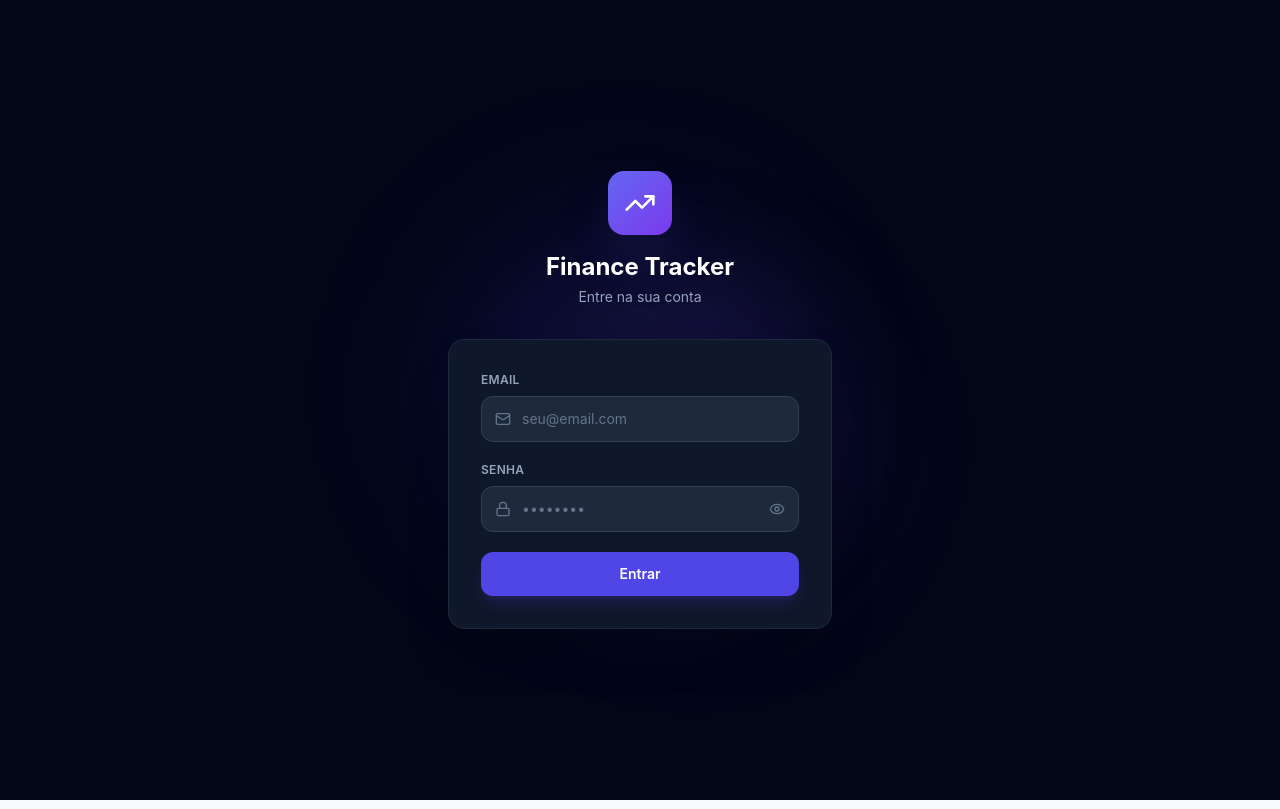
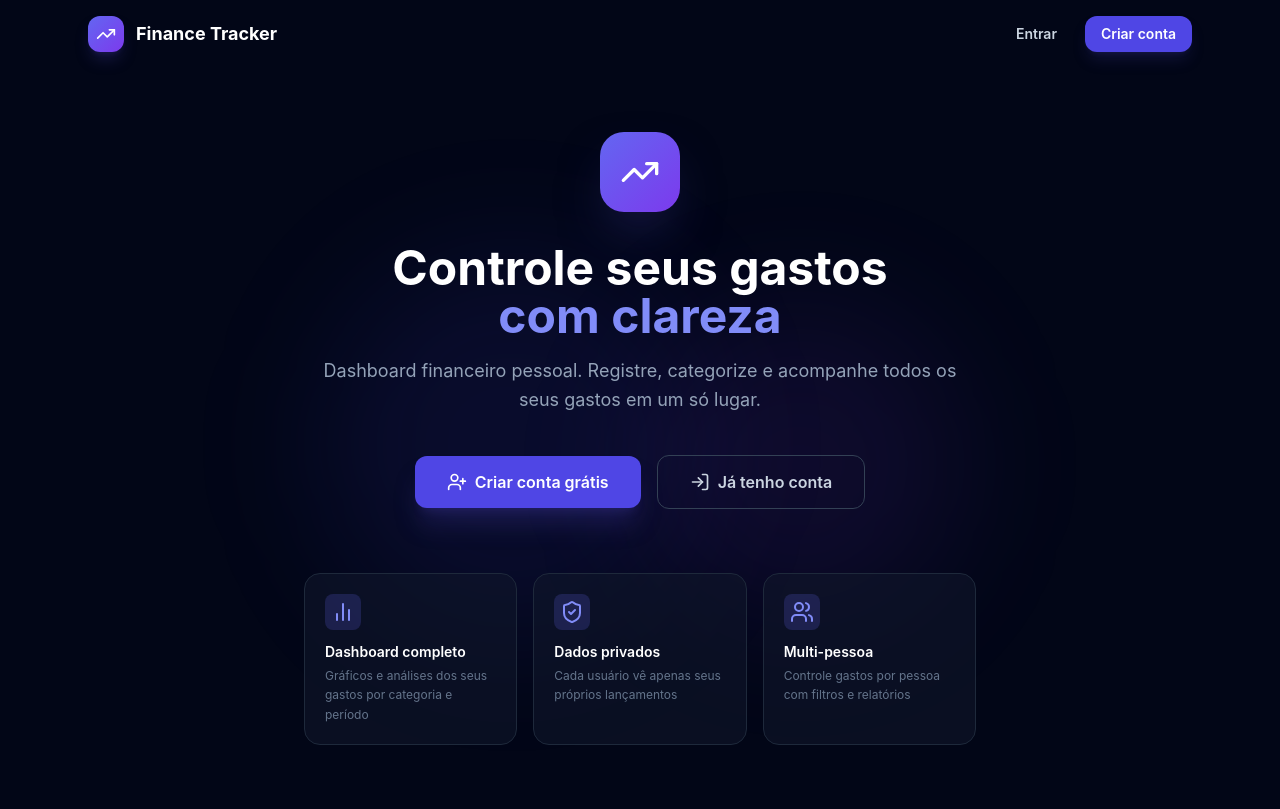
Before and after one commit to automacaoeverads-cloud/finance-tracker, a Next.js app: page / in a window 1280 px wide. Built offline with nearby package versions, Linux system fonts and the light colour scheme; no server answers.

Commit message:
feat: multi-user support

```diff
--- a/app/layout.tsx
+++ b/app/layout.tsx
@@ -5,24 +5,20 @@ import { useState } from 'react'
 import Sidebar from '@/components/Sidebar'
 import { ThemeProvider } from '@/lib/theme'
 import { AuthProvider, useAuth } from '@/lib/auth'
-import { TrendingUp, Menu, Mail, Lock, Eye, EyeOff } from 'lucide-react'
+import { TrendingUp, Menu, Mail, Lock, Eye, EyeOff, UserPlus, LogIn, BarChart2, ShieldCheck, Users } from 'lucide-react'
 
-function LoginGate({ children }: { children: React.ReactNode }) {
-  const { user, loading, signIn } = useAuth()
+type AuthTab = 'landing' | 'login' | 'register'
+
+function AppShell({ children }: { children: React.ReactNode }) {
+  const { user, loading, signIn, signUp } = useAuth()
+  const [tab, setTab] = useState<AuthTab>('landing')
   const [email, setEmail] = useState('')
   const [password, setPassword] = useState('')
+  const [confirmPassword, setConfirmPassword] = useState('')
   const [showPassword, setShowPassword] = useState(false)
   const [error, setError] = useState('')
   const [submitting, setSubmitting] = useState(false)
   const [sidebarOpen, setSidebarOpen] = useState(false)
-
-  if (loading) {
-    return (
-      <div className="min-h-screen flex items-center justify-center bg-slate-950">
-        <div className="w-8 h-8 border-4 border-indigo-800 border-t-indigo-400 rounded-full animate-spin" />
-      </div>
-    )
-  }
 
   async function handleLogin(e: React.FormEvent) {
     e.preventDefault()
@@ -33,28 +29,158 @@ function LoginGate({ children }: { children: React.ReactNode }) {
     if (err) setError('Email ou senha incorretos.')
   }
 
-  if (!user) {
+  async function handleRegister(e: React.FormEvent) {
+    e.preventDefault()
+    setError('')
+    if (password !== confirmPassword) {
+      setError('As senhas não coincidem.')
+      return
+    }
+    if (password.length < 6) {
+      setError('A senha deve ter pelo menos 6 caracteres.')
+      return
+    }
+    setSubmitting(true)
+    const { error: err } = await signUp(email, password)
+    setSubmitting(false)
+    if (err) setError(err)
+  }
+
+  if (loading) {
     return (
-      <div className="min-h-screen bg-slate-950 flex items-center justify-center p-4">
-        {/* Background decoration */}
+      <div className="min-h-screen flex items-center justify-center bg-slate-950">
+        <div className="w-8 h-8 border-4 border-indigo-800 border-t-indigo-400 rounded-full animate-spin" />
+      </div>
+    )
+  }
+
+  // ── LANDING PAGE ──────────────────────────────────────────────
+  if (!user && tab === 'landing') {
+    return (
+      <div className="min-h-screen bg-slate-950 flex flex-col">
+        {/* Nav */}
+        <nav className="px-6 py-4 flex items-center justify-between max-w-6xl mx-auto w-full">
+          <div className="flex items-center gap-3">
+            <div className="w-9 h-9 rounded-xl bg-gradient-to-br from-indigo-500 to-violet-600 flex items-center justify-center shadow-lg shadow-indigo-900/40">
+              <TrendingUp className="w-5 h-5 text-white" />
+            </div>
+            <span className="font-bold text-white text-lg">Finance Tracker</span>
+          </div>
+          <div className="flex items-center gap-3">
+            <button
+              onClick={() => { setTab('login'); setError('') }}
+              className="px-4 py-2 text-sm font-semibold text-slate-300 hover:text-white transition-colors"
+            >
+              Entrar
+            </button>
+            <button
+              onClick={() => { setTab('register'); setError('') }}
+              className="px-4 py-2 rounded-xl bg-indigo-600 hover:bg-indigo-500 text-white text-sm font-semibold transition-colors shadow-lg shadow-indigo-900/30"
+            >
+              Criar conta
+            </button>
+          </div>
+        </nav>
+
+        {/* Hero */}
+        <div className="flex-1 flex flex-col items-center justify-center px-6 py-16 text-center relative overflow-hidden">
+          {/* Background glows */}
+          <div className="absolute top-1/4 left-1/4 w-96 h-96 bg-indigo-600/10 rounded-full blur-3xl pointer-events-none" />
+          <div className="absolute bottom-1/4 right-1/4 w-80 h-80 bg-violet-600/10 rounded-full blur-3xl pointer-events-none" />
+
+          <div className="relative max-w-2xl">
+            <div className="w-20 h-20 rounded-3xl bg-gradient-to-br from-indigo-500 to-violet-600 flex items-center justify-center mx-auto mb-8 shadow-2xl shadow-indigo-900/50">
+              <TrendingUp className="w-10 h-10 text-white" />
+            </div>
+            <h1 className="text-4xl sm:text-5xl font-bold text-white mb-4 leading-tight">
+              Controle seus gastos<br />
+              <span className="text-indigo-400">com clareza</span>
+            </h1>
+            <p className="text-slate-400 text-lg mb-10 leading-relaxed">
+              Dashboard financeiro pessoal. Registre, categorize e acompanhe todos os seus gastos em um só lugar.
+            </p>
+
+            <div className="flex flex-col sm:flex-row items-center justify-center gap-4 mb-16">
+              <button
+                onClick={() => { setTab('register'); setError('') }}
+                className="w-full sm:w-auto px-8 py-3.5 rounded-xl bg-indigo-600 hover:bg-indigo-500 text-white font-semibold text-base transition-colors shadow-xl shadow-indigo-900/40 flex items-center justify-center gap-2"
+              >
+                <UserPlus className="w-5 h-5" />
+                Criar conta grátis
+              </button>
+              <button
+                onClick={() => { setTab('login'); setError('') }}
+                className="w-full sm:w-auto px-8 py-3.5 rounded-xl border border-slate-700 hover:border-slate-500 text-slate-300 hover:text-white font-semibold text-base transition-colors flex items-center justify-center gap-2"
+              >
+                <LogIn className="w-5 h-5" />
+                Já tenho conta
+              </button>
+            </div>
+
+            {/* Feature cards */}
+            <div className="grid grid-cols-1 sm:grid-cols-3 gap-4 text-left">
+              {[
+                { icon: BarChart2, title: 'Dashboard completo', desc: 'Gráficos e análises dos seus gastos por categoria e período' },
+                { icon: ShieldCheck, title: 'Dados privados', desc: 'Cada usuário vê apenas seus próprios lançamentos' },
+                { icon: Users, title: 'Multi-pessoa', desc: 'Controle gastos por pessoa com filtros e relatórios' },
+              ].map(({ icon: Icon, title, desc }) => (
+                <div key={title} className="bg-slate-900/60 border border-slate-800 rounded-2xl p-5">
+                  <div className="w-9 h-9 rounded-lg bg-indigo-500/20 flex items-center justify-center mb-3">
+                    <Icon className="w-4.5 h-4.5 text-indigo-400" />
+                  </div>
+                  <p className="font-semibold text-white text-sm mb-1">{title}</p>
+                  <p className="text-xs text-slate-500 leading-relaxed">{desc}</p>
+                </div>
+              ))}
+            </div>
+          </div>
+        </div>
+      </div>
+    )
+  }
+
+  // ── LOGIN / REGISTER FORM ──────────────────────────────────────
+  if (!user && (tab === 'login' || tab === 'register')) {
+    const isLogin = tab === 'login'
+    return (
+      <div className="min-h-screen bg-slate-950 flex flex-col items-center justify-center p-4">
         <div className="absolute inset-0 overflow-hidden pointer-events-none">
-          <div className="absolute top-1/4 left-1/3 w-96 h-96 bg-indigo-600/10 rounded-full blur-3xl" />
-          <div className="absolute bottom-1/4 right-1/3 w-80 h-80 bg-violet-600/10 rounded-full blur-3xl" />
+          <div className="absolute top-1/3 left-1/3 w-96 h-96 bg-indigo-600/10 rounded-full blur-3xl" />
+          <div className="absolute bottom-1/3 right-1/3 w-80 h-80 bg-violet-600/10 rounded-full blur-3xl" />
         </div>
 
         <div className="relative w-full max-w-sm">
           {/* Logo */}
           <div className="text-center mb-8">
-            <div className="w-16 h-16 rounded-2xl bg-gradient-to-br from-indigo-500 to-violet-600 flex items-center justify-center mx-auto mb-4 shadow-2xl shadow-indigo-900/50">
-              <TrendingUp className="w-8 h-8 text-white" />
+            <div className="w-14 h-14 rounded-2xl bg-gradient-to-br from-indigo-500 to-violet-600 flex items-center justify-center mx-auto mb-4 shadow-2xl shadow-indigo-900/50">
+              <TrendingUp className="w-7 h-7 text-white" />
             </div>
-            <h1 className="text-2xl font-bold text-white">Finance Tracker</h1>
-            <p className="text-slate-400 text-sm mt-1">Entre na sua conta</p>
+            <h1 className="text-xl font-bold text-white">Finance Tracker</h1>
+          </div>
+
+          {/* Tabs */}
+          <div className="flex bg-slate-900 rounded-xl p-1 mb-6 border border-slate-800">
+            <button
+              onClick={() => { setTab('login'); setError('') }}
+              className={`flex-1 py-2 rounded-lg text-sm font-semibold transition-colors ${
+                isLogin ? 'bg-indigo-600 text-white shadow-lg' : 'text-slate-400 hover:text-slate-200'
+              }`}
+            >
+              Entrar
+            </button>
+            <button
+              onClick={() => { setTab('register'); setError('') }}
+              className={`flex-1 py-2 rounded-lg text-sm font-semibold transition-colors ${
+                !isLogin ? 'bg-indigo-600 text-white shadow-lg' : 'text-slate-400 hover:text-slate-200'
+              }`}
+            >
+              Criar conta
+            </button>
           </div>
 
           {/* Card */}
-          <div className="bg-slate-900 rounded-2xl p-8 border border-slate-800 shadow-2xl">
-            <form onSubmit={handleLogin} className="space-y-5">
+          <div className="bg-slate-900 rounded-2xl p-7 border border-slate-800 shadow-2xl">
+            <form onSubmit={isLogin ? handleLogin : handleRegister} className="space-y-4">
               <div>
                 <label className="block text-xs font-semibold text-slate-400 uppercase tracking-wide mb-2">Email</label>
                 <div className="relative">
@@ -65,7 +191,7 @@ function LoginGate({ children }: { children: React.ReactNode }) {
                     onChange={e => setEmail(e.target.value)}
                     placeholder="seu@email.com"
                     required
-                    className="w-full pl-10 pr-4 py-3 rounded-xl bg-slate-800 border border-slate-700 text-slate-200 placeholder:text-slate-500 text-sm focus:outline-none focus:ring-2 focus:ring-indigo-500 focus:border-indigo-500 transition-colors"
+                    className="w-full pl-10 pr-4 py-3 rounded-xl bg-slate-800 border border-slate-700 text-slate-200 placeholder:text-slate-500 text-sm focus:outline-none focus:ring-2 focus:ring-indigo-500 transition-colors"
                   />
                 </div>
               </div>
@@ -80,7 +206,7 @@ function LoginGate({ children }: { children: React.ReactNode }) {
                     onChange={e => setPassword(e.target.value)}
                     placeholder="••••••••"
                     required
-                    className="w-full pl-10 pr-11 py-3 rounded-xl bg-slate-800 border border-slate-700 text-slate-200 placeholder:text-slate-500 text-sm focus:outline-none focus:ring-2 focus:ring-indigo-500 focus:border-indigo-500 transition-colors"
+                    className="w-full pl-10 pr-11 py-3 rounded-xl bg-slate-800 border border-slate-700 text-slate-200 placeholder:text-slate-500 text-sm focus:outline-none focus:ring-2 focus:ring-indigo-500 transition-colors"
                   />
                   <button
                     type="button"
@@ -92,6 +218,23 @@ function LoginGate({ children }: { children: React.ReactNode }) {
                 </div>
               </div>
 
+              {!isLogin && (
+                <div>
+                  <label className="block text-xs font-semibold text-slate-400 uppercase tracking-wide mb-2">Confirmar Senha</label>
+                  <div className="relative">
+                    <Lock className="absolute left-3.5 top-1/2 -translate-y-1/2 w-4 h-4 text-slate-500" />
+                    <input
+                      type={showPassword ? 'text' : 'password'}
+                      value={confirmPassword}
+                      onChange={e => setConfirmPassword(e.target.value)}
+                      placeholder="••••••••"
+                      required
+                      className="w-full pl-10 pr-4 py-3 rounded-xl bg-slate-800 border border-slate-700 text-slate-200 placeholder:text-slate-500 text-sm focus:outline-none focus:ring-2 focus:ring-indigo-500 transition-colors"
+                    />
+                  </div>
+                </div>
+              )}
+
               {error && (
                 <p className="text-sm text-rose-400 bg-rose-900/20 border border-rose-800/50 rounded-xl px-4 py-2.5">
                   {error}
@@ -101,20 +244,27 @@ function LoginGate({ children }: { children: React.ReactNode }) {
               <button
                 type="submit"
                 disabled={submitting}
-                className="w-full py-3 rounded-xl bg-indigo-600 hover:bg-indigo-500 text-white font-semibold text-sm transition-colors disabled:opacity-60 flex items-center justify-center gap-2 shadow-lg shadow-indigo-900/40"
+                className="w-full py-3 rounded-xl bg-indigo-600 hover:bg-indigo-500 text-white font-semibold text-sm transition-colors disabled:opacity-60 flex items-center justify-center gap-2 shadow-lg shadow-indigo-900/30 mt-2"
               >
                 {submitting ? (
                   <div className="w-4 h-4 border-2 border-white border-t-transparent rounded-full animate-spin" />
-                ) : 'Entrar'}
+                ) : isLogin ? 'Entrar' : 'Criar conta'}
               </button>
             </form>
           </div>
+
+          <button
+            onClick={() => setTab('landing')}
+            className="w-full text-center text-xs text-slate-500 hover:text-slate-400 mt-4 transition-colors"
+          >
+            ← Voltar ao início
+          </button>
         </div>
       </div>
     )
   }
 
-  // Authenticated — render app
+  // ── AUTHENTICATED APP ──────────────────────────────────────────
   return (
     <div className="flex min-h-screen bg-[#F4F6FB] dark:bg-slate-950 transition-colors duration-200">
       <Sidebar isOpen={sidebarOpen} onClose={() => setSidebarOpen(false)} />
@@ -152,7 +302,7 @@ export default function RootLayout({ children }: { children: React.ReactNode })
       <body>
         <ThemeProvider>
           <AuthProvider>
-            <LoginGate>{children}</LoginGate>
+            <AppShell>{children}</AppShell>
           </AuthProvider>
         </ThemeProvider>
       </body>
```
